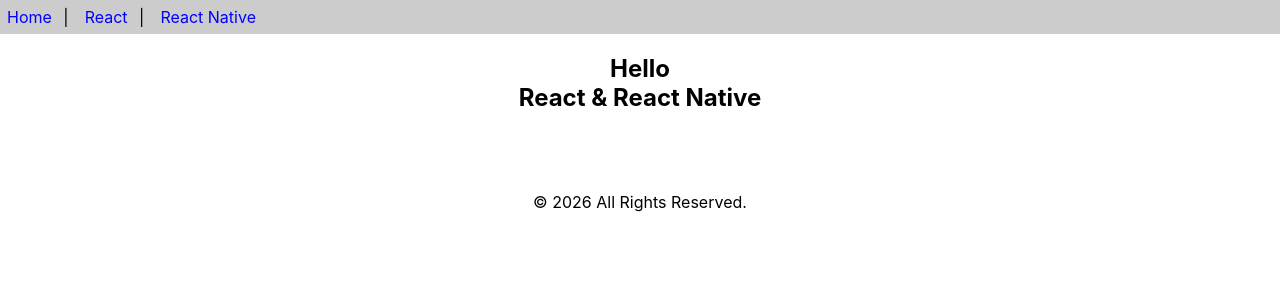
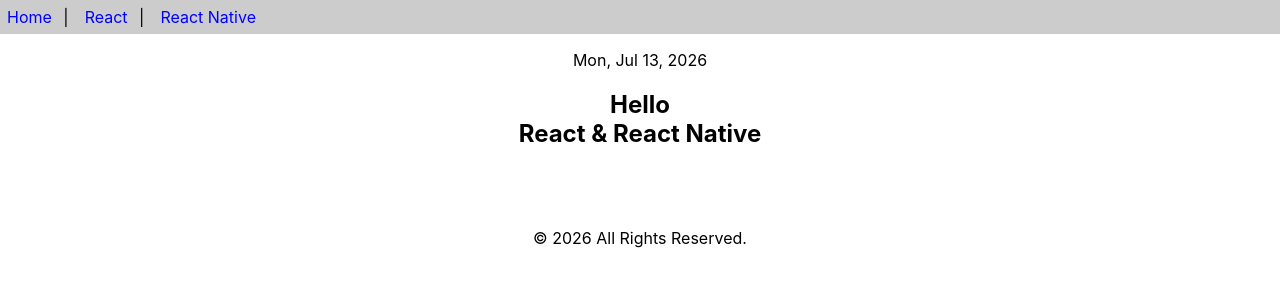
Before and after one commit to JohnTagarian/app1_react_EnET, a React (Create React App) app: page / in a window 1280 px wide. Shown: the top 300 px of the page. Built offline with nearby package versions, Linux system fonts and the light colour scheme.

Commit message:
add Class component

```diff
--- a/src/App.js
+++ b/src/App.js
@@ -1,10 +1,12 @@
 import React from "react";
 import { Content, Footer, Header } from "./func-components";
+import Calendar from "./class-components";
 
 function App() {
   return (
     <>
       <Header/>
+      <p><center><Calendar/></center></p>
       <Content/>
       <Footer/>
     </>
--- /dev/null
+++ b/src/class-components.js
@@ -0,0 +1,19 @@
+import React, {Component} from "react";
+
+export default class Calendar extends Component{
+    getDate(){
+        const dayNames = ['Sun', 'Mon', 'Tue', 'Wed', 'Thu', 'Fri', 'Sat'];
+        const monthNames = ['Jan', 'Feb', 'Mar', 'Apr', 'May', 'Jun', 'Jul', 'Aug', 'Sep', 'Oct', 'Nov', 'Dec'];
+        const date = new Date();
+        const weekDay=dayNames[date.getDay()];
+        const month=monthNames[date.getMonth()];
+        const day=date.getDate();
+        const year=date.getFullYear();
+        return `${weekDay}, ${month} ${day}, ${year}`;
+    }
+
+    render(){
+        return <div>{this.getDate()}</div>
+    }
+
+}
```
